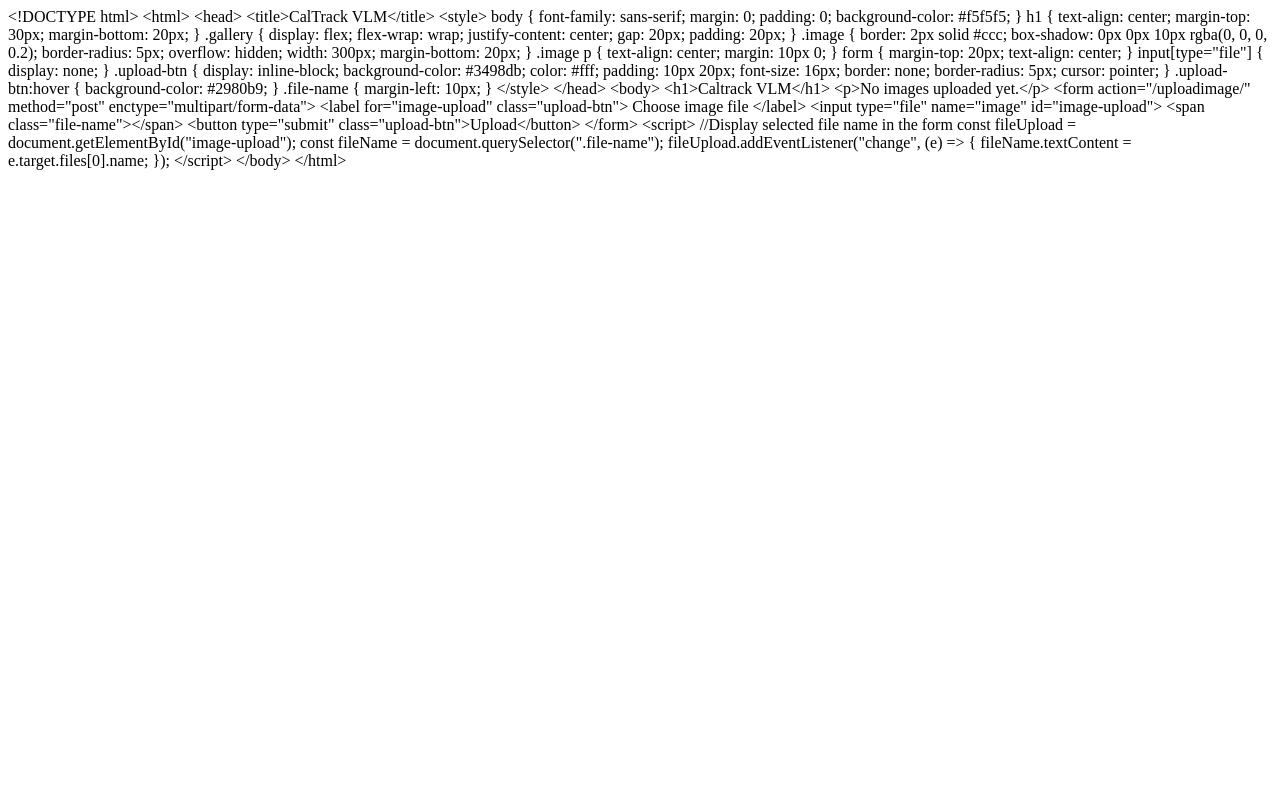
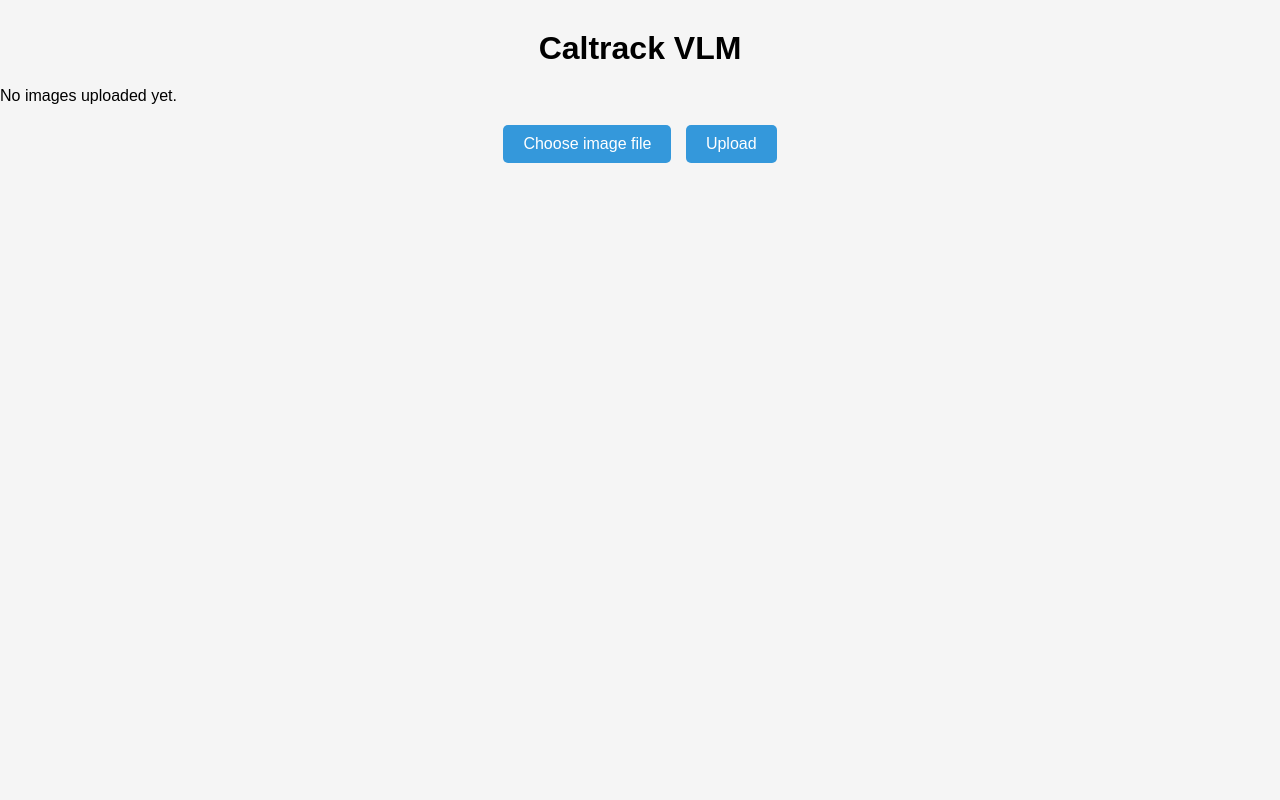
Before and after one commit to sujaymanb/CalTrackVLM, a FastAPI app: page / in a window 1280 px wide. Run offline with FastAPI, Linux system fonts and the light colour scheme.

Commit message:
update template formate, fix echo in main

```diff
--- a/main.py
+++ b/main.py
@@ -1,23 +1,23 @@
 import os
 from fastapi import FastAPI, File, UploadFile, Request
-from fastapi.responses import RedirectResponse
+from fastapi.responses import RedirectResponse, HTMLResponse
 from fastapi.staticfiles import StaticFiles
 from fastapi.templating import Jinja2Templates
 
 app = FastAPI()
 os.makedirs("static", exist_ok=True)
 app.mount("/static", StaticFiles(directory="static"), name="static")
-templates = Jinja2Templates(directory="templates")\
+templates = Jinja2Templates(directory="templates")
 
 images = []
 
-@app.get("/")
+@app.get("/", response_class=HTMLResponse)
 async def home(request: Request):
     return templates.TemplateResponse(
         "home.html", {"request": request, "images": images})
 
 @app.post("/uploadimage/")
 async def upload_image(image: UploadFile = File(...)):
-    new_image = image #process_image(image.filename)
+    new_image = image.filename #process_image(image.filename)
     images.append(new_image)
     return RedirectResponse(url="/", status_code=303)
--- a/templates/home.html
+++ b/templates/home.html
@@ -1,22 +1,20 @@
-&lt;!DOCTYPE html>
-&lt;html>
-&lt;head>
-	&lt;title>CalTrack VLM&lt;/title>
-
-	&lt;style>
+<!DOCTYPE html>
+<html lang="en">
+<head>
+	<title>CalTrack VLM</title>
+	<meta charset="UTF-8">
+	<style>
 		body {
 			font-family: sans-serif;
 			margin: 0;
 			padding: 0;
 			background-color: #f5f5f5;
 		}
-
 		h1 {
 			text-align: center;
 			margin-top: 30px;
 			margin-bottom: 20px;
 		}
-
 		.gallery {
 			display: flex;
 			flex-wrap: wrap;
@@ -24,7 +22,6 @@
 			gap: 20px;
 			padding: 20px;
 		}
-
 		.image {
 			border: 2px solid #ccc;
 			box-shadow: 0px 0px 10px rgba(0, 0, 0, 0.2);
@@ -33,18 +30,13 @@
 			width: 300px;
 			margin-bottom: 20px;
 		}
-
-	.image p {
-		text-align: center; margin: 10px 0;
-	}
-
 		form {
 			margin-top: 20px;
 			text-align: center;
 		}
-
-	input[type="file"] { display: none; }
-
+		input[type="file"] {
+			display: none;
+		}
 		.upload-btn {
 			display: inline-block;
 			background-color: #3498db;
@@ -55,48 +47,43 @@
 			border-radius: 5px;
 			cursor: pointer;
 		}
-
-	.upload-btn:hover { background-color: #2980b9; }
-
+		.upload-btn:hover {
+			background-color: #2980b9;
+		}
 		.file-name {
 			margin-left: 10px;
 		}
+	</style>
+</head>
 
-	&lt;/style>
-&lt;/head>
-
-&lt;body>
-	&lt;h1>Caltrack VLM&lt;/h1>
+<body>
+	<h1>Caltrack VLM</h1>
 
 	{% if images %}
-		&lt;div class="gallery">
-
+		<div class="gallery">
 			{% for image in images %}
-			&lt;div class="image">
-				&lt;img src="{{ url_for('static', path=image) }}">
-			&lt;/div>
-		{% endfor %} &lt;/div>
+				<div class="image">
+					<img src="{{ url_for('static', path=image) }}">
+				</div>
+			{% endfor %}
+		</div>
 	{% else %}
-		&lt;p>No images uploaded yet.&lt;/p>
+		<p>No images uploaded yet.</p>
 	{% endif %}
 
-	&lt;form action="/uploadimage/" method="post" enctype="multipart/form-data">
-		&lt;label for="image-upload" class="upload-btn">
-			Choose image file
-		&lt;/label>
+	<form action="/uploadimage/" method="post" enctype="multipart/form-data">
+		<label for="image-upload" class="upload-btn">Choose image file</label>
+		<input type="file" name="image" id="image-upload">
+		<span class="file-name"></span>
+		<button type="submit" class="upload-btn">Upload</button>
+	</form>
 
-		&lt;input type="file" name="image" id="image-upload">
-		&lt;span class="file-name">&lt;/span>
-		&lt;button type="submit" class="upload-btn">Upload&lt;/button>
-	&lt;/form>
-
-	&lt;script>
+	<script>
 		//Display selected file name in the form
 		const fileUpload = document.getElementById("image-upload");
 		const fileName = document.querySelector(".file-name");
+		fileUpload.addEventListener("change", (e) => { fileName.textContent = e.target.files[0].name; });
+	</script>
 
-		fileUpload.addEventListener("change", (e) => { fileName.textContent = e.target.files[0].name; });
-	&lt;/script>
-
-&lt;/body>
-&lt;/html>
+</body>
+</html>
```
Lines whose indentation alone changed are shown as unchanged.
